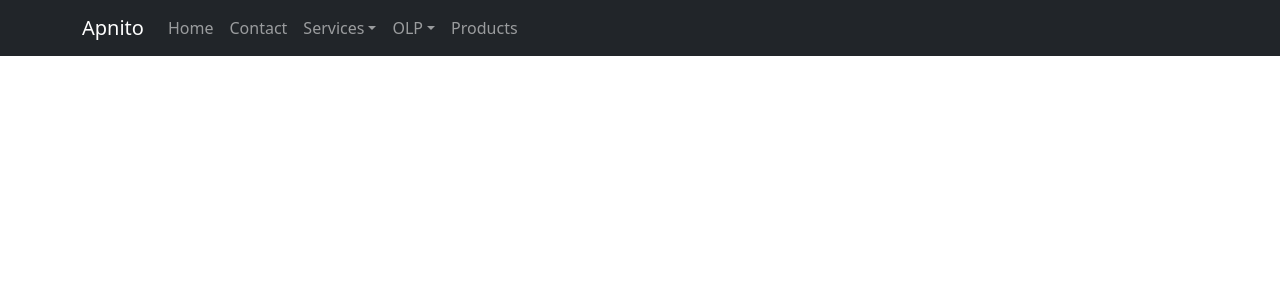
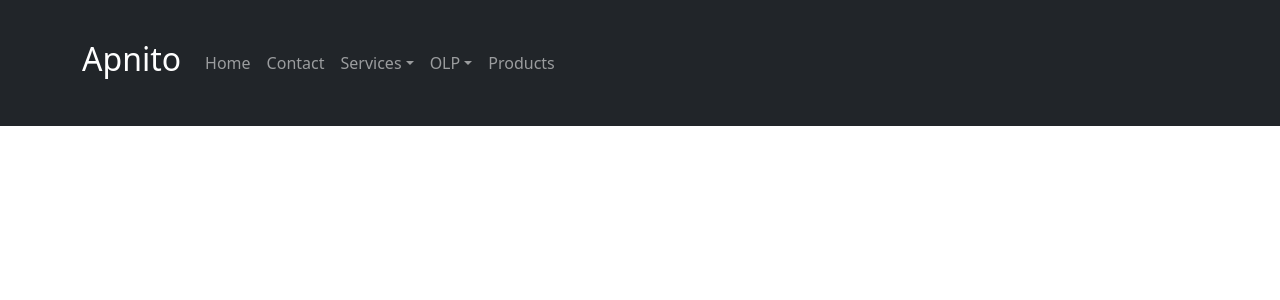
Before and after one commit to capmahin/apnito-project, a React (Create React App) app: page / in a window 1280 px wide. Shown: the top 300 px of the page. Built offline with nearby package versions, Linux system fonts and the light colour scheme.

Commit message:
Change Apnito word in h2

```diff
--- a/src/Components/Home/NavBars.js
+++ b/src/Components/Home/NavBars.js
@@ -7,7 +7,7 @@ function NavBars() {
   return (
     <Navbar collapseOnSelect expand="lg" bg="dark" variant="dark">
       <Container>
-        <Navbar.Brand href="#home">Apnito</Navbar.Brand>
+        <Navbar.Brand className='py-2 my-2' href="#home"><h2 className='py-3'>Apnito</h2></Navbar.Brand>
         <Navbar.Toggle aria-controls="responsive-navbar-nav" />
         <Navbar.Collapse id="responsive-navbar-nav">
           <Nav className="me-auto">
```
